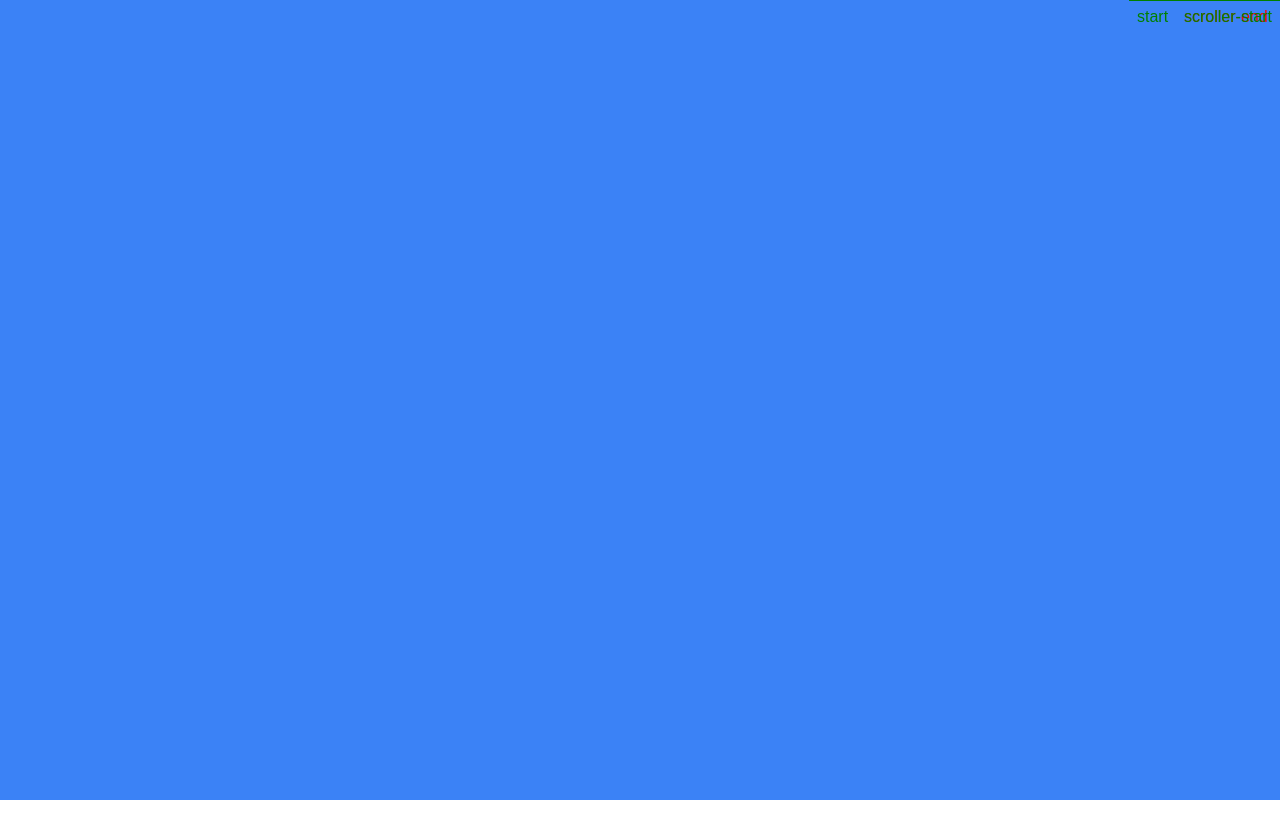
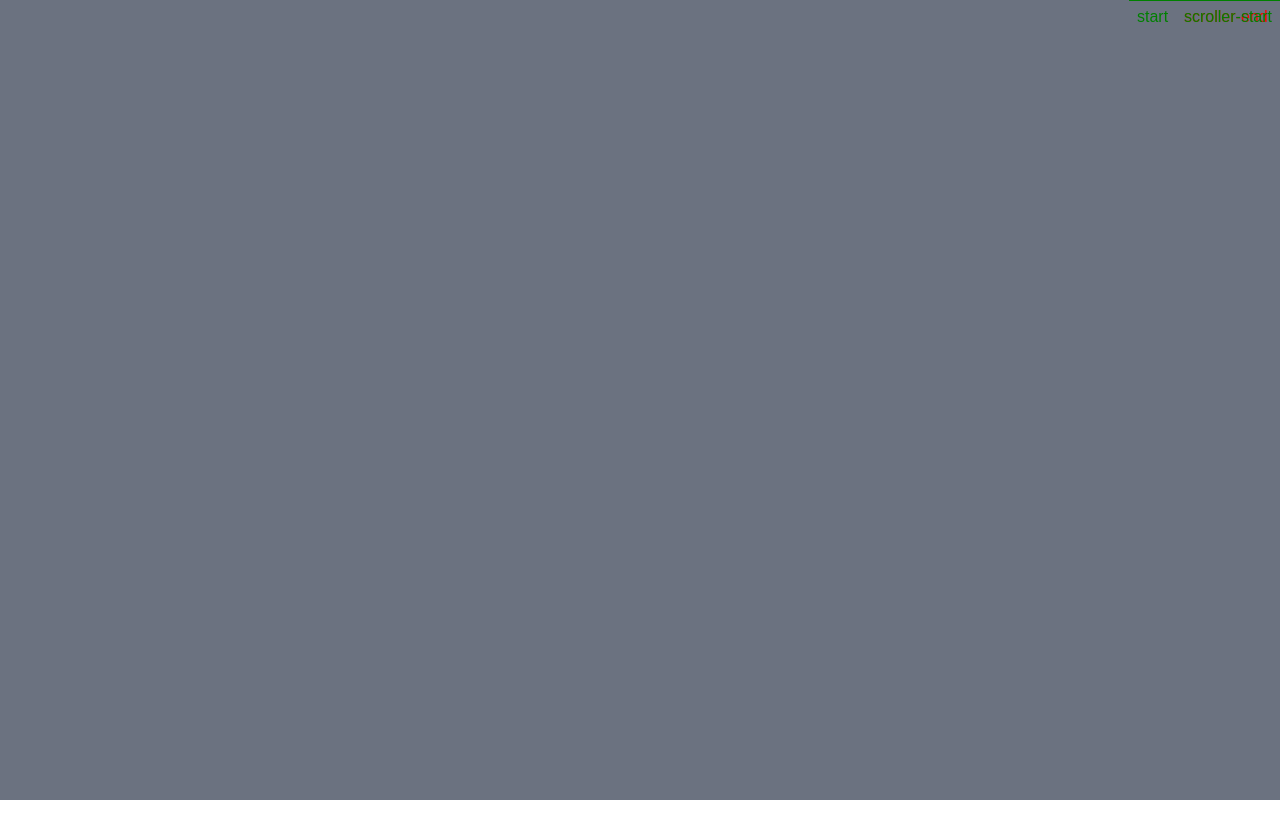
Before and after one commit to HrishikShaji/portfolio-six, a Next.js app: page / in a window 1280 px wide. Shown: the top 838 px of the page. Built offline with nearby package versions, Linux system fonts and the light colour scheme.

Commit message:
removed scroll bug

```diff
--- a/app/components/About.tsx
+++ b/app/components/About.tsx
@@ -1,3 +1,3 @@
 export const About = () => {
-	return <div className="h-full w-screen bg-red-500"></div>;
+  return <div className="h-full w-[100vw] bg-orange-500 panel"></div>;
 };
--- a/app/components/Contact.tsx
+++ b/app/components/Contact.tsx
@@ -1,3 +1,3 @@
 export const Contact = () => {
-	return <div className="h-full w-screen bg-purple-500"></div>;
+  return <div className="h-full w-[100vw] bg-gray-500 panel"></div>;
 };
--- a/app/components/Hero.tsx
+++ b/app/components/Hero.tsx
@@ -1,3 +1,3 @@
 export const Hero = () => {
-	return <div className="h-full w-screen bg-blue-500"></div>;
+  return <div className="h-full w-[100vw] bg-gray-500 panel"></div>;
 };
--- a/app/components/Projects.tsx
+++ b/app/components/Projects.tsx
@@ -1,3 +1,3 @@
 export const Projects = () => {
-	return <div className="h-full w-screen bg-orange-500"></div>;
+  return <div className="h-full w-[100vw] bg-gray-500 panel"></div>;
 };
--- a/app/components/Skills.tsx
+++ b/app/components/Skills.tsx
@@ -1,3 +1,3 @@
 export const Skills = () => {
-	return <div className="h-full w-screen bg-green-500"></div>;
+  return <div className="h-full w-[100vw] bg-gray-500 panel"></div>;
 };
--- a/app/components/Wrapper.tsx
+++ b/app/components/Wrapper.tsx
@@ -31,10 +31,7 @@ export const Wrapper = () => {
     }
   }, {});
   return (
-		<div
-			ref={containerRef}
-			className="overflow-x-scroll scrollbar-hide h-[100vh] flex gap-10"
-		>
+    <div ref={containerRef} className="flex flex-nowrap h-[100vh] w-full">
       <div className="flex " ref={targetRef}>
         <Hero />
         <About />
--- a/app/page.tsx
+++ b/app/page.tsx
@@ -4,13 +4,20 @@ import gsap from "gsap";
 import { useGSAP } from "@gsap/react";
 import ScrollTrigger from "gsap/dist/ScrollTrigger";
 import { Wrapper } from "./components/Wrapper";
+import { useEffect, useState } from "react";
 
 gsap.registerPlugin(useGSAP, ScrollTrigger);
 
 export default function Home() {
-	return (
-		<main className="">
-			<Wrapper />
-		</main>
-	);
+  const [isMounted, setIsMounted] = useState(false);
+  useEffect(() => {
+    setIsMounted(true);
+  }, []);
+
+  if (!isMounted) return null;
+  return (
+    <main className="">
+      <Wrapper />
+    </main>
+  );
 }
```
Lines whose indentation alone changed are shown as unchanged.
